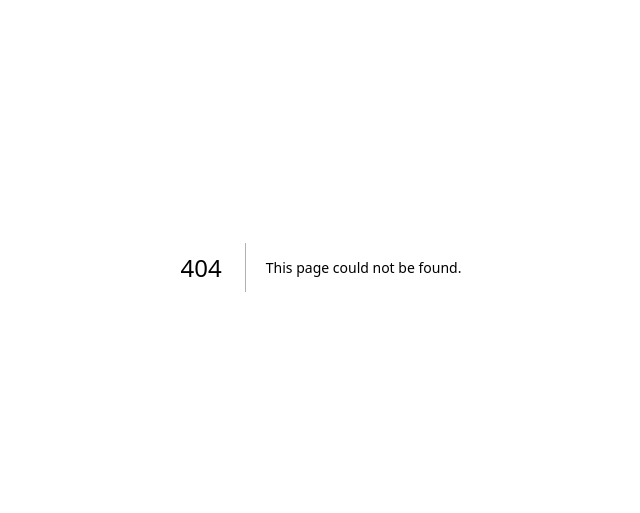
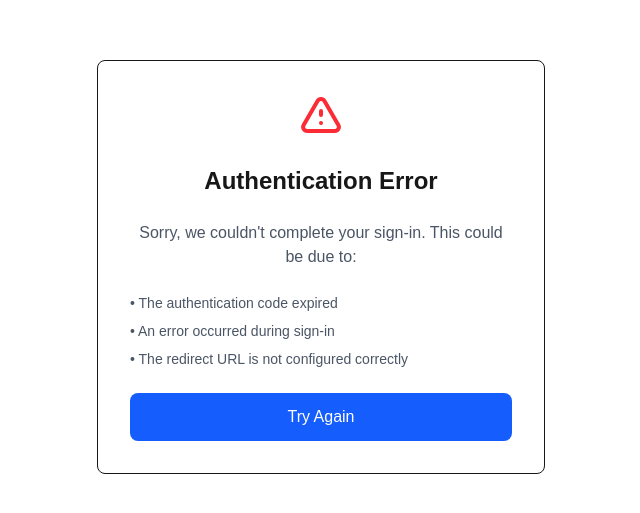
Before and after one commit to robert1745/SmartBookmarkApp, a Next.js app: page /auth/auth-code-error in a window 1280 px wide. Before the commit this address had no page. Shown: the part 133-646 px from the top of the page, without its empty margins (319-959 px from the left). Built offline with nearby package versions, Linux system fonts and the light colour scheme.

Commit message:
style: improve dashboard layout and user experience

```diff
--- /dev/null
+++ b/app/auth/auth-code-error/page.tsx
@@ -0,0 +1,40 @@
+import Link from 'next/link'
+
+export default function AuthCodeError() {
+  return (
+    <div className="flex min-h-screen items-center justify-center">
+      <div className="w-full max-w-md space-y-6 rounded-lg border p-8 text-center">
+        <div className="text-red-500">
+          <svg
+            className="mx-auto h-12 w-12"
+            fill="none"
+            viewBox="0 0 24 24"
+            stroke="currentColor"
+          >
+            <path
+              strokeLinecap="round"
+              strokeLinejoin="round"
+              strokeWidth={2}
+              d="M12 9v2m0 4h.01m-6.938 4h13.856c1.54 0 2.502-1.667 1.732-3L13.732 4c-.77-1.333-2.694-1.333-3.464 0L3.34 16c-.77 1.333.192 3 1.732 3z"
+            />
+          </svg>
+        </div>
+        <h1 className="text-2xl font-bold">Authentication Error</h1>
+        <p className="text-gray-600">
+          Sorry, we couldn't complete your sign-in. This could be due to:
+        </p>
+        <ul className="text-left text-sm text-gray-600 space-y-2">
+          <li>• The authentication code expired</li>
+          <li>• An error occurred during sign-in</li>
+          <li>• The redirect URL is not configured correctly</li>
+        </ul>
+        <Link
+          href="/login"
+          className="inline-block w-full rounded-lg bg-blue-600 px-4 py-3 text-white hover:bg-blue-700 transition-colors"
+        >
+          Try Again
+        </Link>
+      </div>
+    </div>
+  )
+}
--- a/package.json
+++ b/package.json
@@ -9,6 +9,8 @@
     "lint": "eslint"
   },
   "dependencies": {
+    "@supabase/ssr": "^0.8.0",
+    "@supabase/supabase-js": "^2.95.3",
     "next": "16.1.6",
     "react": "19.2.3",
     "react-dom": "19.2.3"
```
Also changed, not shown: 1 other file (tests, documents, lock files or other folders).
